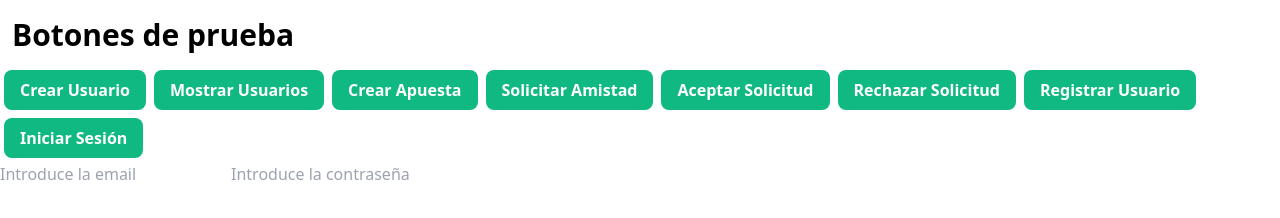
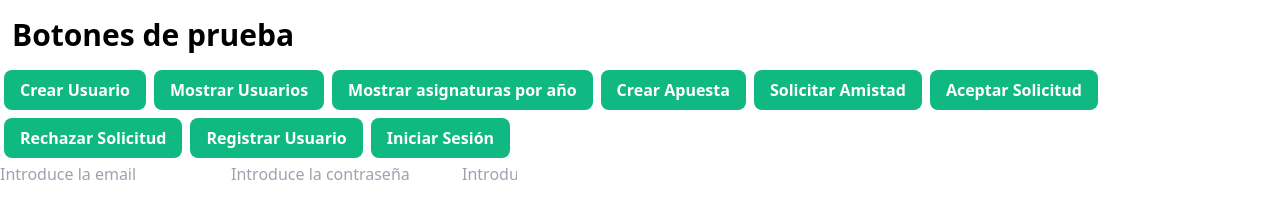
Before and after one commit to RobertoGonzalez-UCA/PinfBet, a React (Create React App) app: page / in a window 1280 px wide. Shown: the part 316-534 px from the top of the page. Built offline with nearby package versions, Linux system fonts and the light colour scheme.

Commit message:
Funciona Mostrar asignaturas por año y registrar usuario

```diff
--- a/src/App.js
+++ b/src/App.js
@@ -17,7 +17,8 @@ import {
   rechazarSolicitud,
   crearApuesta,
   registrarUsuario,
-  iniciarSesion
+  iniciarSesion,
+  mostrarAsignaturasYear
 } from "./db.js";
 
 initFirebase();
@@ -42,6 +43,9 @@ export default function App() {
       </h1>
       <Button onClick={createUser}>Crear Usuario</Button>
       <Button onClick={getUsers}>Mostrar Usuarios</Button>
+      <Button onClick={mostrarAsignaturasYear}>
+        Mostrar asignaturas por año
+      </Button>
       <Button onClick={crearApuesta}>Crear Apuesta</Button>
       <Button onClick={solicitarAmistad}>Solicitar Amistad</Button>
       <Button onClick={aceptarSolicitud}>Aceptar Solicitud</Button>
@@ -52,8 +56,15 @@ export default function App() {
         <input id="email" type="email" placeholder="Introduce la email"></input>
         <input
           id="password"
-          type=""
+          type="password"
           placeholder="Introduce la contraseña"
+        ></input>
+        <input
+          id="year"
+          type="number"
+          min="1"
+          max="4"
+          placeholder="Introduce el año"
         ></input>
       </form>
     </div>
--- a/src/db.js
+++ b/src/db.js
@@ -2,7 +2,7 @@ import firebase from "firebase/app";
 import "firebase/firestore";
 import "firebase/auth";
 
-
+//FUNCION CREAR USUARIOS (usada en debugging, en producto final los usuarios son creados al registrarse)
 export function createUser() {
   firebase
     .firestore()
@@ -24,6 +24,7 @@ export function createUser() {
     });
 }
 
+//FUNCION MOSTRAR USUARIOS (muestra todos) (opcion filtrar por asignatura / año)
 export function getUsers() {
   firebase
     .firestore()
@@ -36,16 +37,22 @@ export function getUsers() {
     });
 }
 
-//PROBLEMA1: Obtener ID receptor
+//PROBLEMA1: Obtener ID receptor (lo seleccionamos????)
 export function solicitarAmistad() {
   var emisor = firebase.auth().currentUser;
-  var receptor;
+  var receptor; // = usuario seleccionado
+
+  var uidEmisor = emisor.uid;
+  //var uidReceptor = document.getElementById("uidReceptor").value;
+  var uidReceptor = 1717; //Provisional
+
   firebase.firestore().collection("friendships").add({
     status: "PENDING",
-    uid_a: "313",
-    uid_b: "123"
+    uid_a: uidEmisor,
+    uid_b: uidReceptor
   });
 }
+
 //PROBLEMA1
 //PROBLEMA2: localizar la petición asociada a los 2 usuarios
 export function aceptarSolicitud() {
@@ -84,18 +91,44 @@ export function mostrarAsignaturas() {
     });
 }
 
+//PROBLEMA3: Obtener por parámetro el degreeId
+//PROBLEMA4: Obtener los datos específicos del documento
+export function mostrarAsignaturasYear() {
+  //FUNCIONA (depurar para hacer mas legible)
+
+  var year = document.getElementById("year").value; //Obtenemos un string que posteriormente convertimos en int
+
+  console.log("entré");
+  var year2 = parseInt(year, 10); //No tocar el 10, es necesario
+
+  firebase
+    .firestore()
+    .collection("subjects")
+    .where("year", "==", year2)
+    .get()
+    .then(function (querySnapshot) {
+      querySnapshot.forEach(function (doc) {
+        // doc.data() is never undefined for query doc snapshots
+        console.log(doc.id, " => ", doc.data());
+      });
+    })
+    .catch(function (error) {
+      console.log("Error getting documents: ", error);
+    });
+}
+
 //PROBLEMA5:
 export function crearApuesta() {
   firebase
     .firestore()
     .collection("betContexts")
     .add({
-      acronym: "July",
+      acronym: "Apostado",
       uid: 666,
       subjects: {
         code: 69,
         degreeId: 6969,
-        name: "Prueba de que julia esta aqui",
+        name: "Prueba de que apuesta esta aqui",
         year: 9
       }
     })
@@ -107,7 +140,7 @@ export function crearApuesta() {
     });
 }
 
-//Funcion REGISTRAR USUARIO
+//Funcion REGISTRAR USUARIO (necesita revision donde esperamos 1 segundo y medio) "FUNCIONA"
 var errorMessage;
 export function registrarUsuario() {
   var email = document.getElementById("email").value;
@@ -126,11 +159,12 @@ export function registrarUsuario() {
       // ...
     }); //
 
-    setTimeout(function(){ firebase
+  setTimeout(function () {
+    firebase //Esperamos un momento a que se actualice firebase antes de autenticar
       .auth()
       .signInWithEmailAndPassword(email, password);
 
-      var user = firebase.auth().currentUser;
+    var user = firebase.auth().currentUser;
 
     if (errorMessage != cadena) {
       firebase
@@ -153,13 +187,11 @@ export function registrarUsuario() {
         });
     } else {
       console.log("El usuario está repetido");
-    } }, 4000);
-
+    }
+  }, 1500); //Esperamos 1'5 segundos, buen equilibrio. Buena solucion por ahora, deberia buscar funcion que comprobara que se ha creado la cuenta nueva.
 }
 
-
-
-// FUNCION INICIAR SESION
+// FUNCION INICIAR SESION "FUNCIONA"
 export function iniciarSesion() {
   var email = document.getElementById("email").value;
   var password = document.getElementById("password").value;
@@ -172,10 +204,7 @@ export function iniciarSesion() {
       // Redirigir a pagina???
     });
 
-  var user = firebase.auth().currentUser;
-
-  console.log("El introducido es");
-  console.log(email);
-  console.log("El de user es");
-  console.log(user.email);
+  var user = firebase.auth().currentUser; //Deberiamos hacer esto una variable global para tenerlo disponible siempre??
+  console.log("El user es");
+  console.log(user);
 }
```
